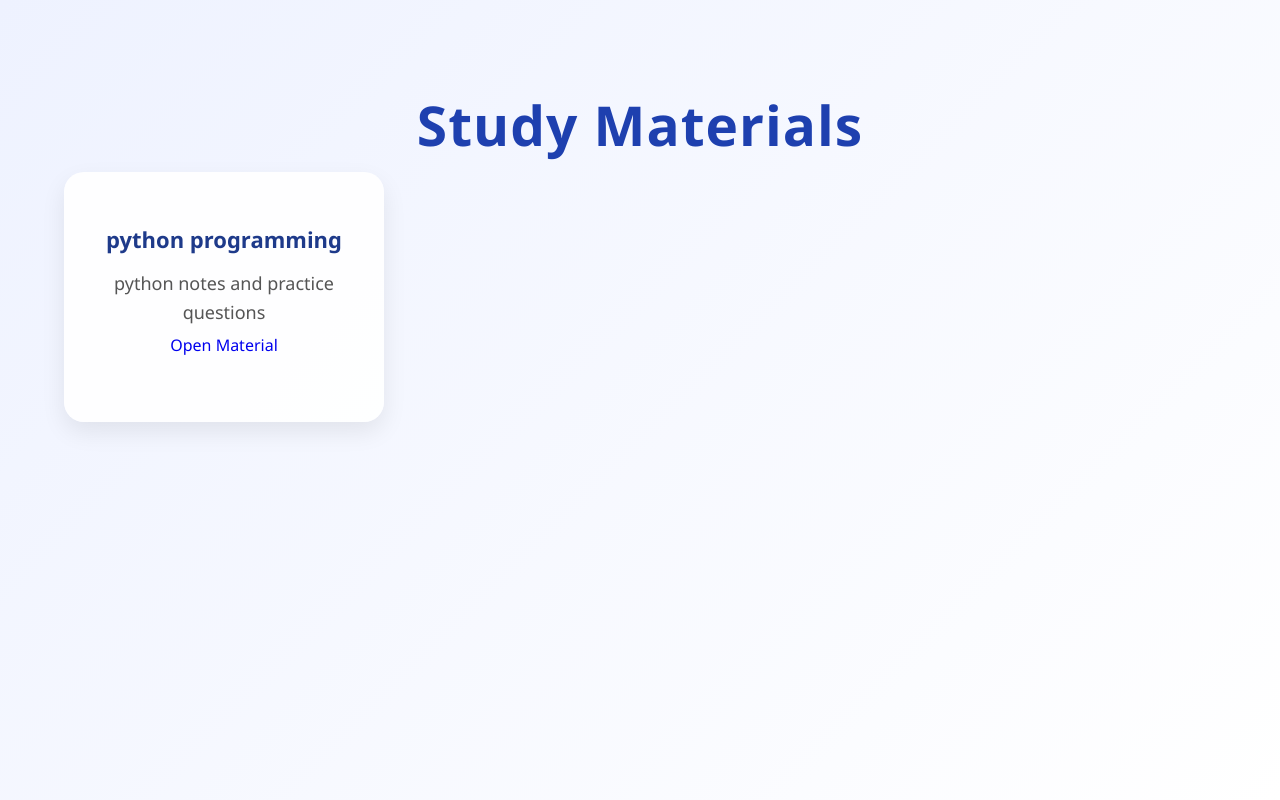
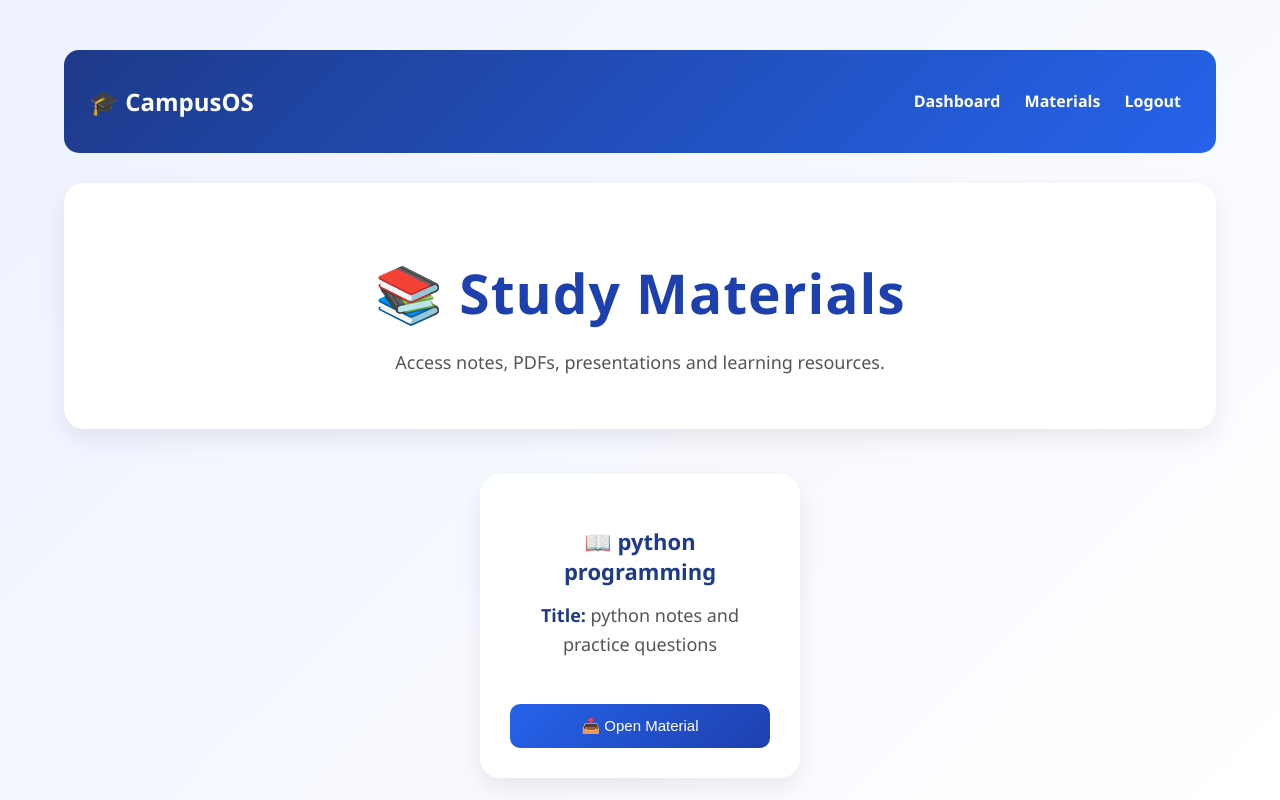
Before and after one commit to Aryaaa-9426/SyanpX_CampusOS, a Flask app: page /study_materials in a window 1280 px wide. Run offline with Flask 3, Linux system fonts and the light colour scheme; data comes from the database, SQL or seed files in the repository.

Commit message:
improve study material page ui

```diff
--- a/static/style.css
+++ b/static/style.css
@@ -472,3 +472,9 @@ color:#1e3a8a;
     color:#1e3a8a;
 
 }
+
+/* Study Materials */
+
+.card a button{
+    width:100%;
+}
--- a/templates/study_materials.html
+++ b/templates/study_materials.html
@@ -1,30 +1,84 @@
 <!DOCTYPE html>
 <html>
+
 <head>
     <title>Study Materials - CampusOS</title>
-    <link rel="stylesheet" href="/static/style.css">
+    <link rel="stylesheet" href="{{ url_for('static', filename='style.css') }}">
 </head>
+
 <body>
 
 <div class="container">
 
-    <h1>Study Materials</h1>
+    <!-- Navbar -->
+    <nav class="navbar">
 
-    {% for material in materials %}
+        <h2>🎓 CampusOS</h2>
 
-    <div class="card">
+        <div>
+            <a href="/dashboard">Dashboard</a>
+            <a href="/study_materials">Materials</a>
+            <a href="/logout">Logout</a>
+        </div>
 
-        <h3>{{ material.subject }}</h3>
+    </nav>
 
-        <p>{{ material.title }}</p>
+    <!-- Header -->
 
-        <a href="{{ material.link }}" target="_blank">Open Material</a>
+    <div class="dashboard-header">
+
+        <h1>📚 Study Materials</h1>
+
+        <p>
+            Access notes, PDFs, presentations and learning resources.
+        </p>
 
     </div>
 
-    {% endfor %}
+    <div class="card-container">
+
+        {% if materials %}
+
+            {% for material in materials %}
+
+            <div class="card">
+
+                <h3>📖 {{ material.subject }}</h3>
+
+                <p><strong>Title:</strong> {{ material.title }}</p>
+
+                <br>
+
+                <a href="{{ material.link }}" target="_blank">
+
+                    <button>📥 Open Material</button>
+
+                </a>
+
+            </div>
+
+            {% endfor %}
+
+        {% else %}
+
+            <div class="card">
+
+                <h2>📚</h2>
+
+                <h3>No Study Materials Available</h3>
+
+                <p>
+                    Learning resources will be uploaded soon.
+                </p>
+
+            </div>
+
+        {% endif %}
+
+    </div>
 
 </div>
 
 </body>
+
 </html>
```
